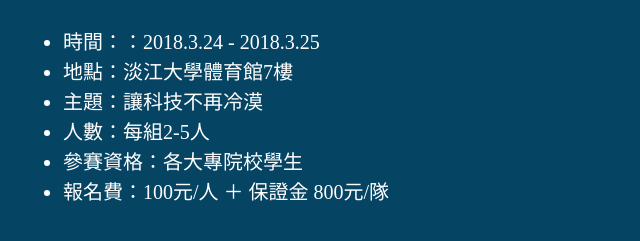
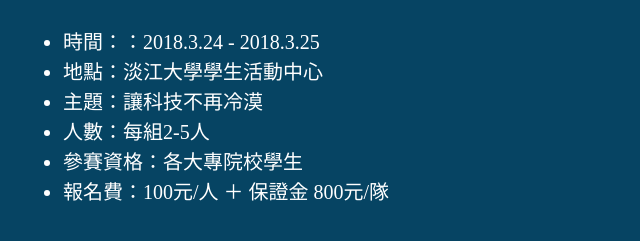
Before and after one commit to hacktku/2018, a plain HTML site: page index.html in a window 1280 px wide. Shown: the part 1257-1498 px from the top of the page, 632-1272 px from the left. Drawn offline with Linux system fonts and the light colour scheme; some packages are replaced by stand-ins of ours; no server answers; files whose address does not match are found by name.

Commit message:
Update site content

```diff
--- a/index.html
+++ b/index.html
@@ -114,7 +114,7 @@
 							<h3 style="color:#A7DDF2;"><i class="icon-info" style="color:#50c5f8;"></i>&nbsp;&nbsp;活動資訊</h3>
 							<ul style="color:#FFFFFF;">
 								<li>時間：：2018.3.24 - 2018.3.25</li>
-								<li>地點：淡江大學體育館7樓</li>
+								<li>地點：淡江大學學生活動中心</li>
 								<li>主題：讓科技不再冷漠</li>
 								<li>人數：每組2-5人</li>
 								<li>參賽資格：各大專院校學生</li>
```
